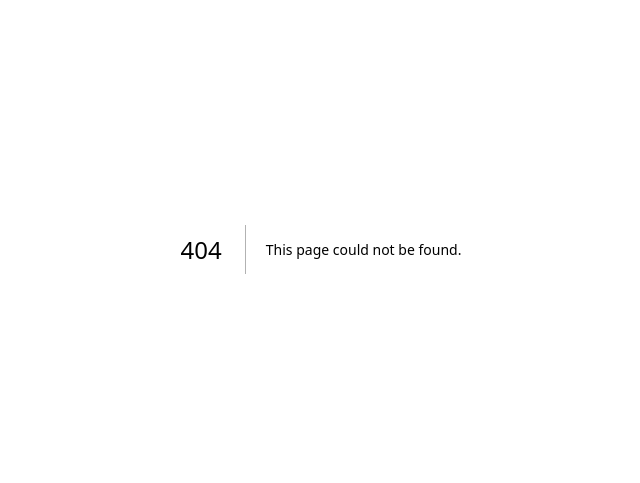
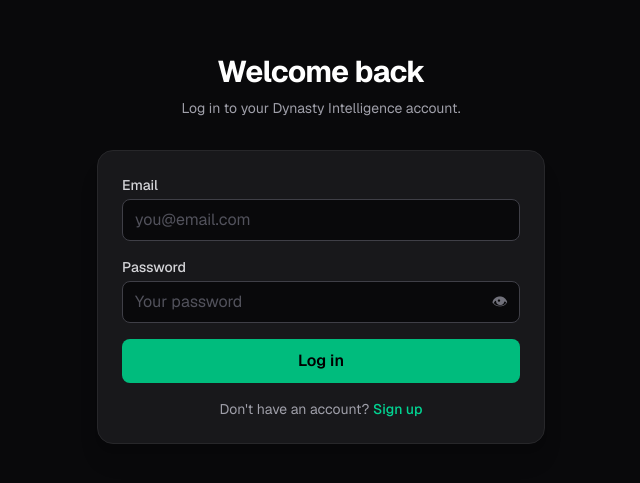
Before and after one commit to drob1423/dynasty-sleeper-app, a Next.js app: page /login in a window 1280 px wide. Before the commit this address had no page. Shown: the part 151-634 px from the top of the page, without its empty margins (319-959 px from the left). Built offline with nearby package versions, Linux system fonts and the light colour scheme; no server answers.

Commit message:
Add Supabase auth: real signup, login page, and dashboard

```diff
--- a/package.json
+++ b/package.json
@@ -9,6 +9,7 @@
     "lint": "eslint"
   },
   "dependencies": {
+    "@supabase/supabase-js": "^2.110.3",
     "next": "16.2.10",
     "react": "19.2.4",
     "react-dom": "19.2.4"
--- /dev/null
+++ b/src/app/dashboard/page.tsx
@@ -0,0 +1,101 @@
+"use client";
+
+import { useEffect, useState } from "react";
+import { useRouter } from "next/navigation";
+import { supabase } from "@/lib/supabase";
+import { getDynastyLeagues, type SleeperLeague } from "@/lib/sleeper";
+
+const CURRENT_SEASON = "2026";
+
+export default function DashboardPage() {
+  const router = useRouter();
+  const [loading, setLoading] = useState(true);
+  const [sleeperName, setSleeperName] = useState("");
+  const [leagues, setLeagues] = useState<SleeperLeague[]>([]);
+
+  useEffect(() => {
+    async function load() {
+      // Who's logged in?
+      const { data } = await supabase.auth.getUser();
+      const user = data.user;
+
+      // Not logged in → bounce to login page
+      if (!user) {
+        router.replace("/login");
+        return;
+      }
+
+      // Pull the Sleeper identity we saved at signup
+      const sleeperUserId = user.user_metadata?.sleeper_user_id as
+        | string
+        | undefined;
+      const displayName = user.user_metadata?.sleeper_display_name as
+        | string
+        | undefined;
+
+      setSleeperName(displayName ?? "");
+
+      if (sleeperUserId) {
+        const dynasty = await getDynastyLeagues(sleeperUserId, CURRENT_SEASON);
+        setLeagues(dynasty);
+      }
+
+      setLoading(false);
+    }
+    load();
+  }, [router]);
+
+  async function handleLogout() {
+    await supabase.auth.signOut();
+    router.replace("/login");
+  }
+
+  if (loading) {
+    return (
+      <div className="min-h-screen flex items-center justify-center bg-zinc-950 text-zinc-400">
+        Loading your leagues…
+      </div>
+    );
+  }
+
+  return (
+    <div className="min-h-screen bg-zinc-950 px-4 py-12 font-sans">
+      <div className="mx-auto w-full max-w-2xl">
+        <div className="mb-8 flex items-center justify-between">
+          <div>
+            <h1 className="text-2xl font-bold text-white">
+              Welcome, {sleeperName || "manager"}
+            </h1>
+            <p className="text-sm text-zinc-400">Your dynasty leagues</p>
+          </div>
+          <button
+            onClick={handleLogout}
+            className="rounded-lg border border-zinc-700 px-3 py-1.5 text-sm text-zinc-300 hover:bg-zinc-800"
+          >
+            Log out
+          </button>
+        </div>
+
+        {leagues.length === 0 ? (
+          <p className="rounded-2xl border border-zinc-800 bg-zinc-900 p-6 text-sm text-zinc-300">
+            No dynasty leagues found for {CURRENT_SEASON}.
+          </p>
+        ) : (
+          <ul className="space-y-3">
+            {leagues.map((l) => (
+              <li
+                key={l.league_id}
+                className="flex items-center justify-between rounded-2xl border border-zinc-800 bg-zinc-900 p-5"
+              >
+                <span className="font-semibold text-white">{l.name}</span>
+                <span className="text-xs text-zinc-500">
+                  {l.total_rosters} teams
+                </span>
+              </li>
+            ))}
+          </ul>
+        )}
+      </div>
+    </div>
+  );
+}
--- /dev/null
+++ b/src/app/login/page.tsx
@@ -0,0 +1,116 @@
+"use client";
+
+import { useState } from "react";
+import Link from "next/link";
+import { useRouter } from "next/navigation";
+import { supabase } from "@/lib/supabase";
+
+export default function LoginPage() {
+  const router = useRouter();
+  const [email, setEmail] = useState("");
+  const [password, setPassword] = useState("");
+  const [showPassword, setShowPassword] = useState(false);
+  const [loading, setLoading] = useState(false);
+  const [error, setError] = useState<string | null>(null);
+
+  async function handleSubmit(e: React.FormEvent) {
+    e.preventDefault();
+    setError(null);
+
+    if (!email || !password) {
+      setError("Please enter your email and password.");
+      return;
+    }
+
+    setLoading(true);
+    const { error: loginError } = await supabase.auth.signInWithPassword({
+      email,
+      password,
+    });
+    setLoading(false);
+
+    if (loginError) {
+      setError(loginError.message);
+      return;
+    }
+
+    // Logged in — send them to their dashboard.
+    router.push("/dashboard");
+  }
+
+  return (
+    <div className="min-h-screen flex items-center justify-center bg-zinc-950 px-4 py-12 font-sans">
+      <div className="w-full max-w-md">
+        <div className="mb-8 text-center">
+          <h1 className="text-3xl font-bold tracking-tight text-white">
+            Welcome back
+          </h1>
+          <p className="mt-2 text-sm text-zinc-400">
+            Log in to your Dynasty Intelligence account.
+          </p>
+        </div>
+
+        <div className="rounded-2xl border border-zinc-800 bg-zinc-900 p-6 shadow-xl">
+          <form onSubmit={handleSubmit} className="space-y-4">
+            <label className="block">
+              <span className="mb-1 block text-sm font-medium text-zinc-300">
+                Email
+              </span>
+              <input
+                type="email"
+                value={email}
+                onChange={(e) => setEmail(e.target.value)}
+                placeholder="you@email.com"
+                className="w-full rounded-lg border border-zinc-700 bg-zinc-950 px-3 py-2 text-white placeholder-zinc-600 outline-none focus:border-emerald-500"
+              />
+            </label>
+
+            <label className="block">
+              <span className="mb-1 block text-sm font-medium text-zinc-300">
+                Password
+              </span>
+              <div className="relative">
+                <input
+                  type={showPassword ? "text" : "password"}
+                  value={password}
+                  onChange={(e) => setPassword(e.target.value)}
+                  placeholder="Your password"
+                  className="w-full rounded-lg border border-zinc-700 bg-zinc-950 px-3 py-2 pr-11 text-white placeholder-zinc-600 outline-none focus:border-emerald-500"
+                />
+                <button
+                  type="button"
+                  onClick={() => setShowPassword((s) => !s)}
+                  aria-label={showPassword ? "Hide password" : "Show password"}
+                  className="absolute inset-y-0 right-0 flex items-center px-3 text-zinc-500 hover:text-zinc-300"
+                >
+                  {showPassword ? "🙈" : "👁"}
+                </button>
+              </div>
+            </label>
+
+            {error && (
+              <p className="rounded-lg bg-red-950/60 border border-red-900 px-3 py-2 text-sm text-red-300">
+                {error}
+              </p>
+            )}
+
+            <button
+              type="submit"
+              disabled={loading}
+              className="w-full rounded-lg bg-emerald-500 px-4 py-2.5 font-semibold text-black transition-colors hover:bg-emerald-400 disabled:opacity-50"
+            >
+              {loading ? "Logging in…" : "Log in"}
+            </button>
+          </form>
+
+          <p className="mt-4 text-center text-sm text-zinc-400">
+            Don&apos;t have an account?{" "}
+            <Link href="/" className="font-medium text-emerald-400 hover:text-emerald-300">
+              Sign up
+            </Link>
+          </p>
+        </div>
+      </div>
+    </div>
+  );
+}
--- a/src/app/page.tsx
+++ b/src/app/page.tsx
@@ -1,7 +1,9 @@
 "use client";
 
 import { useState } from "react";
+import Link from "next/link";
 import { getUser, getDynastyLeagues, type SleeperLeague } from "@/lib/sleeper";
+import { supabase } from "@/lib/supabase";
 
 // The current NFL season we look leagues up against.
 const CURRENT_SEASON = "2026";
@@ -16,11 +18,13 @@ export default function SignupPage() {
   const [error, setError] = useState<string | null>(null);
   const [leagues, setLeagues] = useState<SleeperLeague[] | null>(null);
   const [displayName, setDisplayName] = useState("");
+  const [success, setSuccess] = useState(false);
 
   async function handleSubmit(e: React.FormEvent) {
     e.preventDefault();
     setError(null);
     setLeagues(null);
+    setSuccess(false);
 
     // Basic form checks first
     if (!email || !password || !confirm || !username) {
@@ -51,12 +55,31 @@ export default function SignupPage() {
     // Step 2: pull their dynasty leagues for this season
     const dynasty = await getDynastyLeagues(user.user_id, CURRENT_SEASON);
 
+    // Step 3: create the real account in Supabase. We attach their verified
+    // Sleeper identity to the account so we never have to re-look it up.
+    const { error: signUpError } = await supabase.auth.signUp({
+      email,
+      password,
+      options: {
+        data: {
+          sleeper_username: user.username,
+          sleeper_user_id: user.user_id,
+          sleeper_display_name: user.display_name,
+        },
+      },
+    });
+
+    setLoading(false);
+
+    if (signUpError) {
+      // Most common: email already registered
+      setError(signUpError.message);
+      return;
+    }
+
     setDisplayName(user.display_name);
     setLeagues(dynasty);
-    setLoading(false);
-
-    // NOTE: This is where we'll create the real account in Supabase next.
-    // For now we've proven the Sleeper pipeline works end to end.
+    setSuccess(true);
   }
 
   return (
@@ -118,11 +141,27 @@ export default function SignupPage() {
               {loading ? "Checking Sleeper…" : "Create account"}
             </button>
           </form>
+
+          <p className="mt-4 text-center text-sm text-zinc-400">
+            Already have an account?{" "}
+            <Link href="/login" className="font-medium text-emerald-400 hover:text-emerald-300">
+              Log in
+            </Link>
+          </p>
         </div>
 
-        {/* Result: dynasty leagues found */}
+        {/* Result: account created + dynasty leagues found */}
         {leagues && (
           <div className="mt-6 rounded-2xl border border-zinc-800 bg-zinc-900 p-6">
+            {success && (
+              <div className="mb-4 rounded-lg bg-emerald-950/60 border border-emerald-900 px-3 py-2 text-sm text-emerald-300">
+                🎉 Account created! You can{" "}
+                <Link href="/login" className="font-semibold underline">
+                  log in
+                </Link>{" "}
+                now.
+              </div>
+            )}
             <p className="text-sm text-zinc-400">
               Verified as{" "}
               <span className="font-semibold text-white">{displayName}</span>
--- /dev/null
+++ b/src/lib/supabase.ts
@@ -0,0 +1,15 @@
+// ---------------------------------------------------------------------------
+// Supabase client
+// ---------------------------------------------------------------------------
+// This creates the single connection to our Supabase project (database + auth).
+// The URL and key come from .env.local (and from Vercel's env vars in prod).
+// The publishable/anon key is safe to expose in the browser — it only allows
+// what our security rules permit.
+// ---------------------------------------------------------------------------
+
+import { createClient } from "@supabase/supabase-js";
+
+const url = process.env.NEXT_PUBLIC_SUPABASE_URL!;
+const anonKey = process.env.NEXT_PUBLIC_SUPABASE_ANON_KEY!;
+
+export const supabase = createClient(url, anonKey);
```
Also changed, not shown: 1 other file (tests, documents, lock files or other folders).
